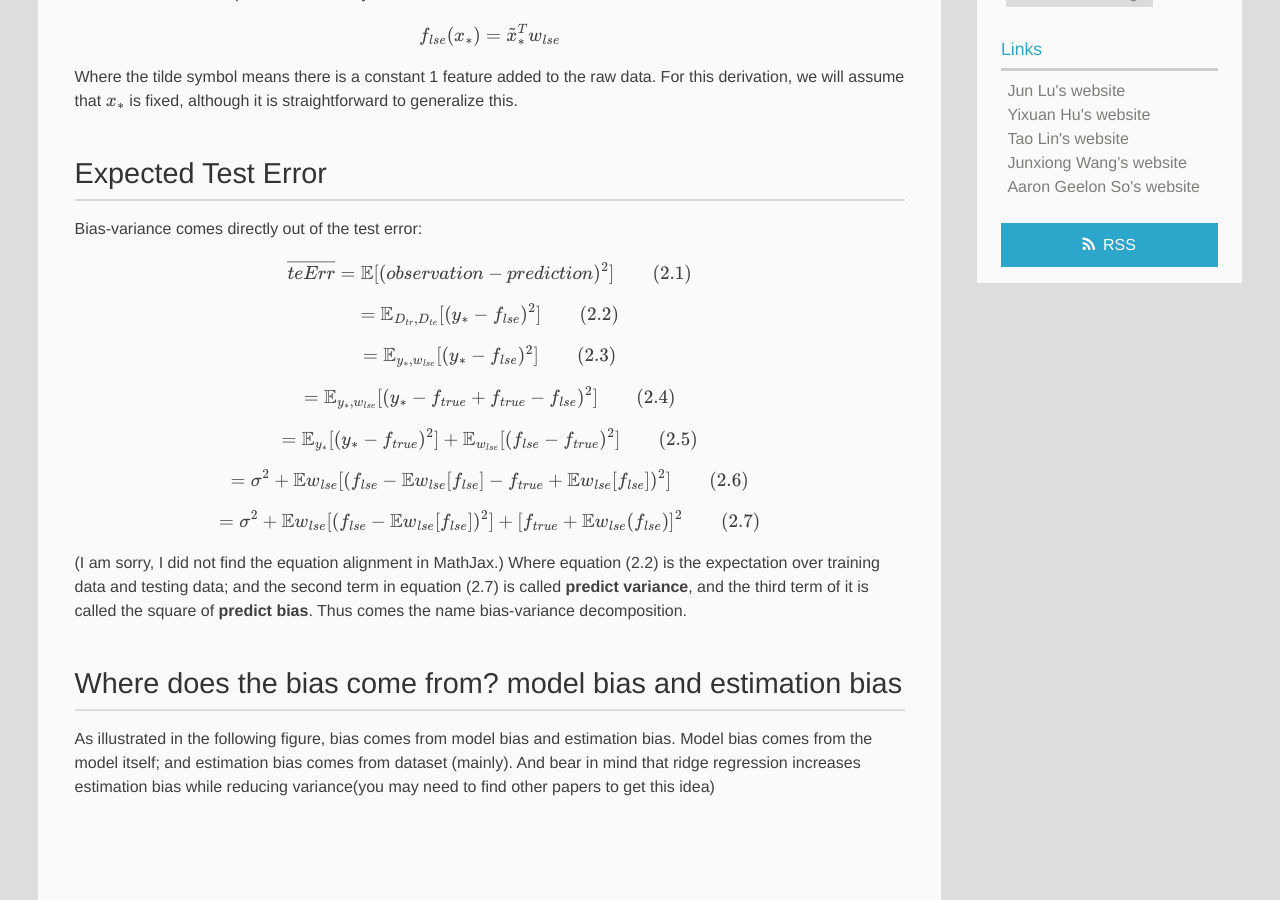
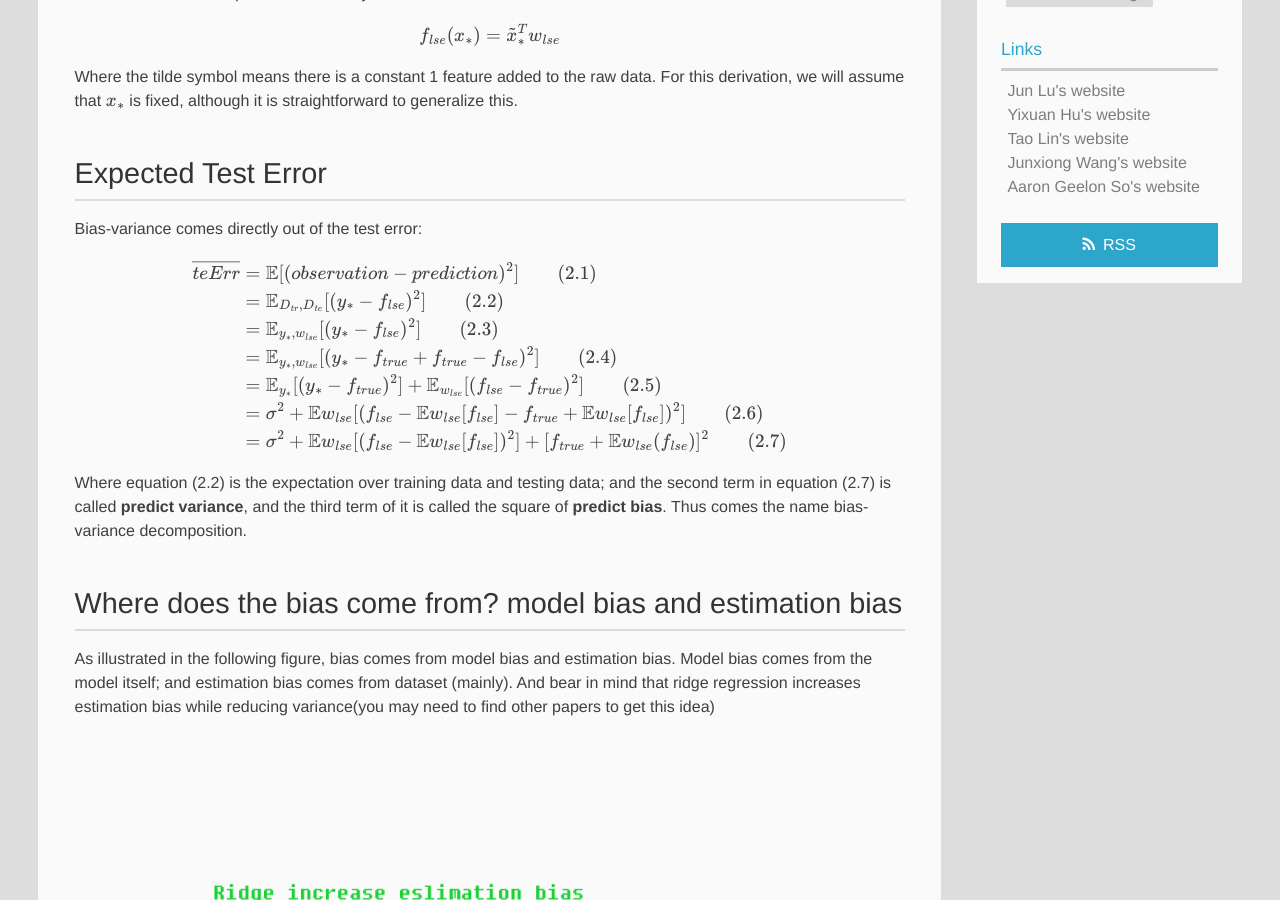
Before and after one commit to cheerml/cheerml.github.io, a Jekyll site: the page built from _posts/2016-12-08-biasvariance.md, in a window 1280 px wide and 900 px high, scrolled down 740 px. Built offline with Jekyll 4.4.1, drawn with Linux system fonts in a browser that asks for light colours; formulas are drawn with MathJax 3.

Commit message:
update align for biasvariance

```diff
--- a/_includes/_partial/after_footer.html
+++ b/_includes/_partial/after_footer.html
@@ -283,6 +283,7 @@
     tex2jax: {
       inlineMath: [ ['$','$'], ["\\(","\\)"] ],
       displayMath: [ ['$$','$$'], ["\[","\]"], ["\\[","\\]"] ],
+      <!-- displayMath: [ ['$$','$$'] ], -->
       processEscapes: true
     },
     messageStyle: "none",
--- a/_posts/2016-12-08-biasvariance.md
+++ b/_posts/2016-12-08-biasvariance.md
@@ -28,21 +28,25 @@
 ## Expected Test Error
 Bias-variance comes directly out of the test error:
 
-\\[ \overline{teErr} = \mathbb{E}[(observation - prediction)^2] \qquad (2.1) \\]
+$$
+\begin{align*}
+ \overline{teErr} &= \mathbb{E}[(observation - prediction)^2] \qquad (2.1) \\
 
-\\[   =\mathbb{E}\_{D\_{tr},D\_{te}} [(y\_\ast − f\_{lse})^2] \qquad (2.2)\\]
+ & =\mathbb{E}_{D_{tr},D_{te}} [(y_\ast − f_{lse})^2] \qquad (2.2)\\
 
-\\[   = \mathbb{E}\_{y\_\ast,w\_{lse}} [(y\_\ast −f\_{lse} )^2] \qquad (2.3)\\]
+ &= \mathbb{E}_{y_\ast,w_{lse}} [(y_\ast −f_{lse} )^2] \qquad (2.3)\\
 
-\\[ = \mathbb{E}\_{y\_\ast, w\_{lse}} [(y\_\ast −f\_{true} + f\_{true} −f\_{lse})^2]  \qquad (2.4) \\]
+ &= \mathbb{E}_{y_\ast, w_{lse}} [(y_\ast −f_{true} + f_{true} −f_{lse})^2]  \qquad (2.4) \\
 
-\\[ = \mathbb{E}\_{y\_\ast}[(y\_{\ast}−f\_{true})^2] + \mathbb{E}\_{w\_{lse}} [(f\_{lse} − f\_{true})^2] \qquad (2.5)\\]
+ &= \mathbb{E}_{y_\ast}[(y_{\ast}−f_{true})^2] + \mathbb{E}_{w_{lse}} [(f_{lse} − f_{true})^2] \qquad (2.5)\\
 
-\\[ = \sigma^2 + \mathbb{E} w\_{lse} [(f\_{lse} − \mathbb{E} w\_{lse} [f\_{lse}] −f\_{true} + \mathbb{E}w\_{lse} [f\_{lse}])^2]  \qquad (2.6)\\]
+ &= \sigma^2 + \mathbb{E} w_{lse} [(f_{lse} − \mathbb{E} w_{lse} [f_{lse}] −f_{true} + \mathbb{E}w_{lse} [f_{lse}])^2]  \qquad (2.6)\\
 
-\\[ = \sigma^2 + \mathbb{E} w\_{lse} [(f\_{lse} − \mathbb{E} w\_{lse} [f\_{lse}])^2] +  [f\_{true} + \mathbb{E}w\_{lse} (f\_{lse})]^2  \qquad (2.7)\\]
+ &= \sigma^2 + \mathbb{E} w_{lse} [(f_{lse} − \mathbb{E} w_{lse} [f_{lse}])^2] +  [f_{true} + \mathbb{E}w_{lse} (f_{lse})]^2  \qquad (2.7)\\
+\end{align*}
+$$
 
-(I am sorry, I did not find the equation alignment in MathJax.) Where equation (2.2) is the expectation over training data and testing data; and the second term in equation (2.7) is called **predict variance**, and the third term of it is called the square of **predict bias**. Thus comes the name bias-variance decomposition.
+Where equation (2.2) is the expectation over training data and testing data; and the second term in equation (2.7) is called **predict variance**, and the third term of it is called the square of **predict bias**. Thus comes the name bias-variance decomposition.
 
 
 ## Where does the bias come from? model bias and estimation bias
```
Also changed, not shown: 17 other files.
